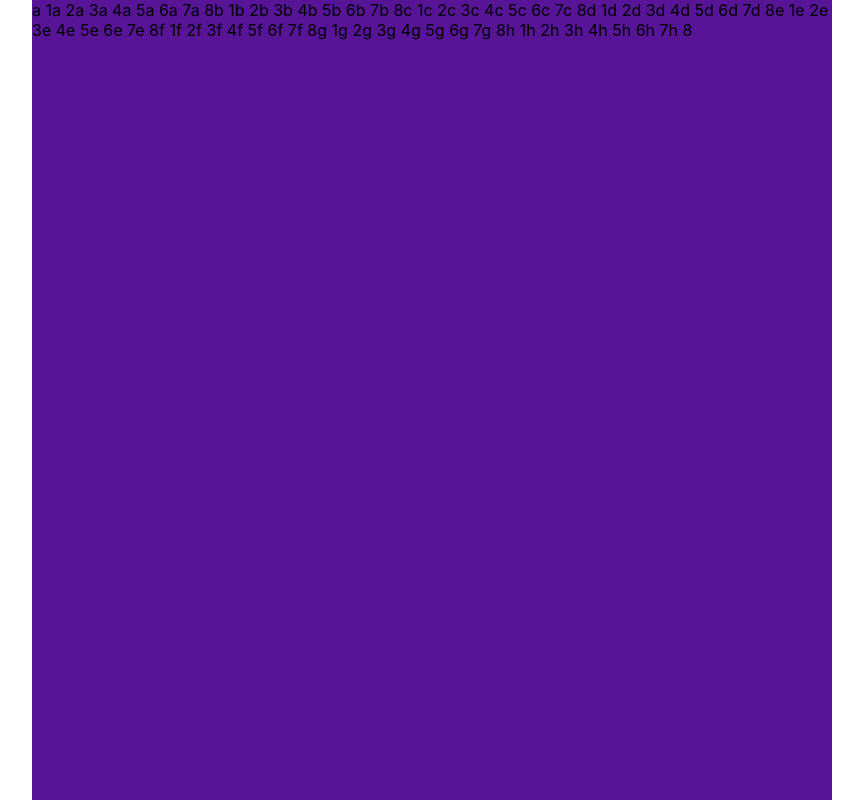
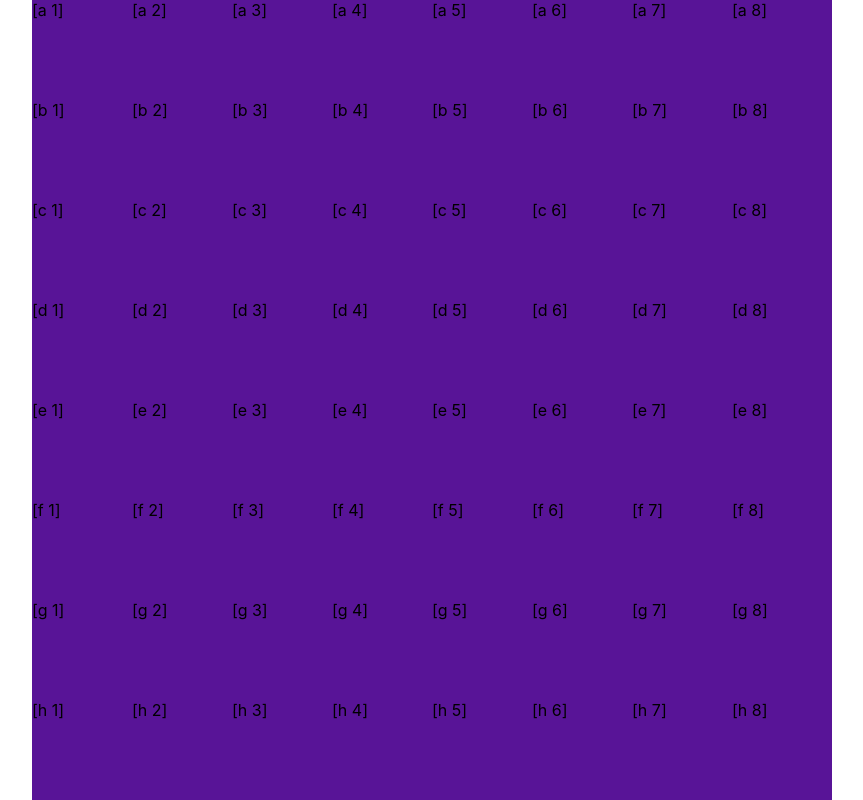
Before and after one commit to rachuism/wordle-multilanguage, a React (Create React App) app: page / in a window 1280 px wide. Shown: the whole page, without its empty margins (208-1071 px from the left). Built offline with nearby package versions, Linux system fonts and the light colour scheme.

Commit message:
Add new functionalities

```diff
--- a/src/components/Wordleboard.css
+++ b/src/components/Wordleboard.css
@@ -1,5 +1,13 @@
 #Wordleboard {
+    display: grid;
+    grid-template-columns: repeat(8, 100px);
+    grid-template-rows: repeat(8, 100px);
     width: 800px;
     height: 800px;
     background-color:rgb(88, 20, 151);
 }
+
+#Wordleboard .tile {
+    width: 100px;
+    height: 100px;
+}
--- a/src/components/Wordleboard.tsx
+++ b/src/components/Wordleboard.tsx
@@ -9,7 +9,7 @@ export default function Wordleboard() {
 
     for(let i=0; i <horizontalAxis.length; i++){
         for(let j=0; j<verticalAxis.length; j++){
-            board.push(<span>{horizontalAxis[i]} {verticalAxis[j]}</span>)
+            board.push(<div className='tile'>[{horizontalAxis[i]} {verticalAxis[j]}]</div>)
         }
     }
     return <div id="Wordleboard">{board}</div>;
```
